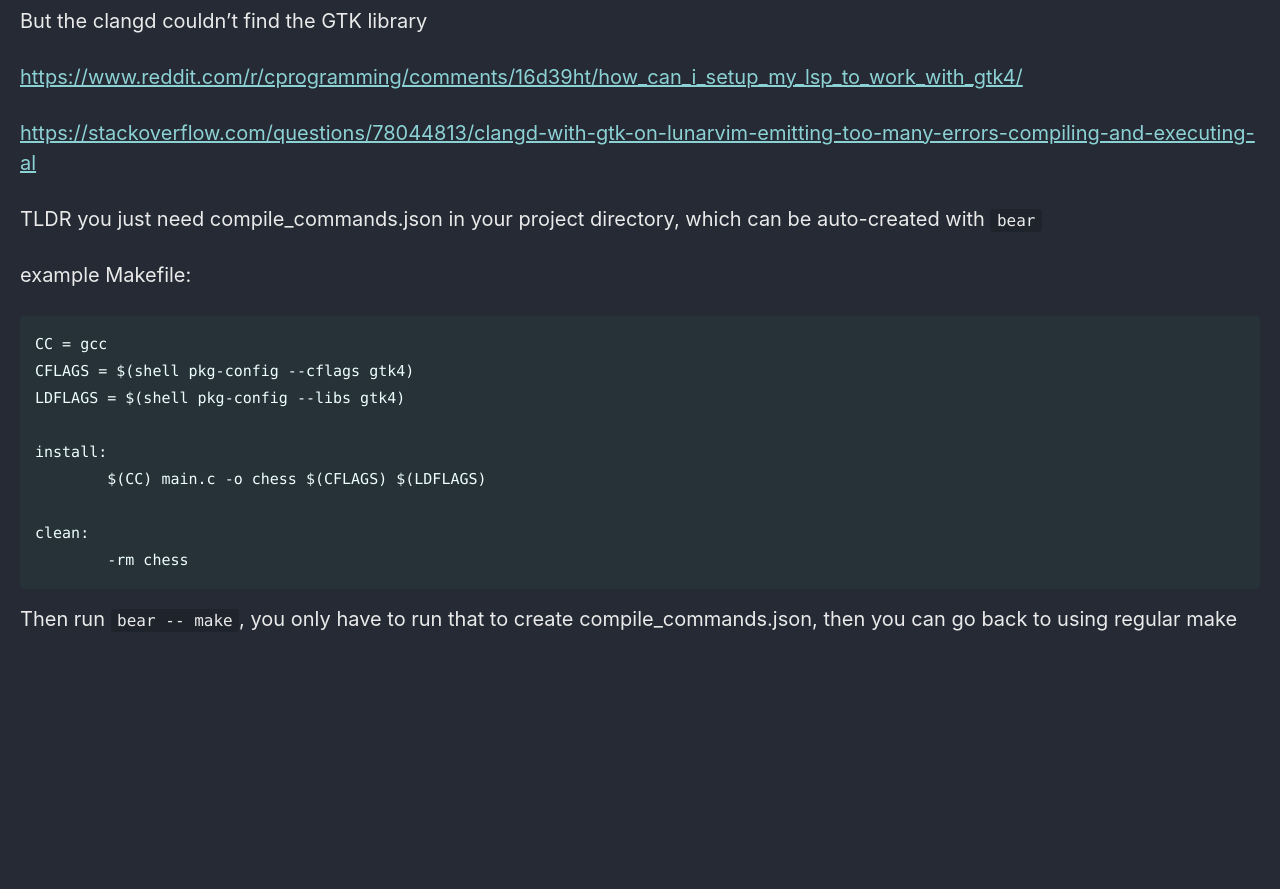
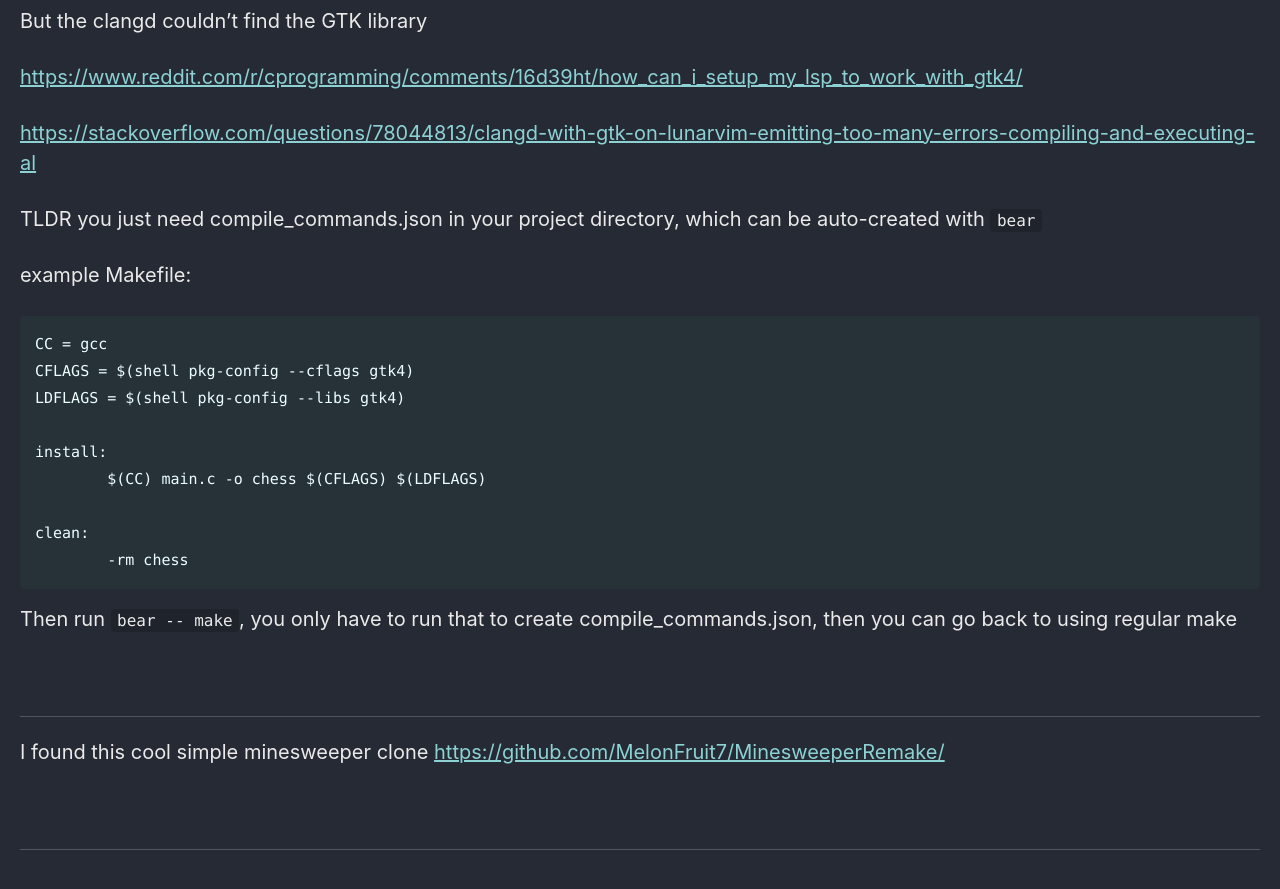
Before and after one commit to Connor-McCartney/Connor-McCartney.github.io, a Jekyll site: the page built from _pages/misc/xguic.md, in a window 1280 px wide and 900 px high, scrolled down 6902 px. Shown: the top 889 px of the window. Built offline with Jekyll 4.4.1, drawn with Linux system fonts in a browser that asks for light colours; cached includes are drawn as plain includes; before the commit the page ends 7648 px from its top, so only the background shows below that.

Commit message:
Update xguic.md

```diff
--- a/_pages/misc/xguic.md
+++ b/_pages/misc/xguic.md
@@ -297,3 +297,12 @@ clean:
 Then run `bear -- make`, you only have to run that to create compile_commands.json, then you can go back to using regular make
 
 <br>
+
+
+---
+
+I found this cool simple minesweeper clone <https://github.com/MelonFruit7/MinesweeperRemake/>
+
+<br>
+
+---
```
